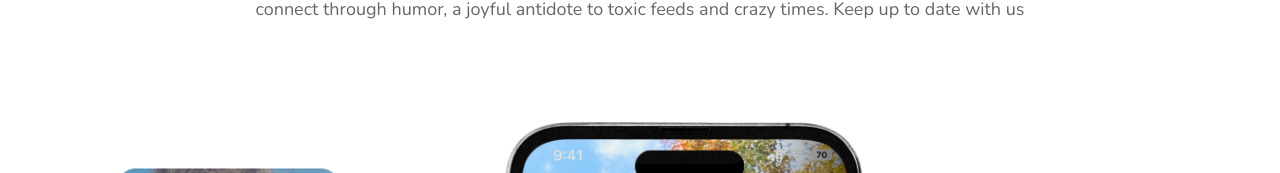
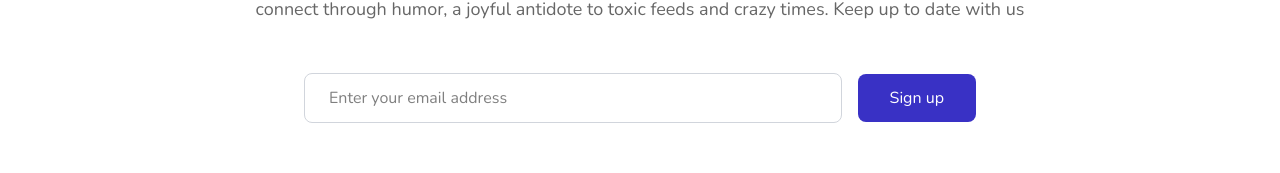
Before and after one commit to Scaleup-Pak/Landing-page-template, a React (Vite) app: page / in a window 1280 px wide. Shown: the part 313-486 px from the top of the page. Built offline with nearby package versions, Linux system fonts and the light colour scheme; no server answers.

Commit message:
fix: Implement email signup form in About component and enhance scroll functionality in Creators component

```diff
--- a/src/components/About.tsx
+++ b/src/components/About.tsx
@@ -1,10 +1,36 @@
 import line from "../assets/line.svg";
 import aboutsec from "../assets/aboutsec.png";
 import about from "../assets/about.png";
+import { useState } from "react";
+import { toast, Toaster } from "sonner";
 
 export function About() {
+  const [email, setEmail] = useState("");
+  const [isSubmitting, setIsSubmitting] = useState(false);
+
+  const handleSubmit = (e: React.FormEvent) => {
+    e.preventDefault();
+
+    if (!email) return;
+
+    setIsSubmitting(true);
+
+    // Simulate API call
+    setTimeout(() => {
+      toast.success("Thank you! You've been added to our waitlist! 🎉", {
+        duration: 4000,
+        style: {
+          fontFamily: "Nunito, sans-serif",
+        }
+      });
+      setEmail("");
+      setIsSubmitting(false);
+    }, 500);
+  };
+
   return (
     <section className="w-full bg-[#FFFFFF] pt-[105px]">
+      <Toaster position="top-center" richColors />
       <div className="w-full px-4 sm:px-6 md:px-8 lg:px-16 xl:px-24 2xl:px-[106px]">
         <div className="max-w-[1440px] mx-auto">
           {/* first section */}
@@ -35,6 +61,29 @@ export function About() {
                 with us
               </p>
             </div>
+
+            {/* Email signup form */}
+            <form id="waitlist-form" onSubmit={handleSubmit} className="flex flex-col sm:flex-row gap-4 justify-center items-center w-full max-w-2xl mx-auto mt-6">
+              <input
+                type="email"
+                value={email}
+                onChange={(e) => setEmail(e.target.value)}
+                placeholder="Enter your email address"
+                required
+                disabled={isSubmitting}
+                className="w-full sm:flex-1 px-6 py-3 rounded-lg border border-gray-300 focus:outline-none focus:border-[#3931C5] disabled:bg-gray-100 disabled:cursor-not-allowed"
+                style={{ fontFamily: "Nunito, sans-serif" }}
+              />
+              <button
+                type="submit"
+                disabled={isSubmitting}
+                className="w-full sm:w-auto cursor-pointer bg-[#3931C5] text-white px-8 py-3 rounded-lg hover:bg-[#2d25a0] transition disabled:opacity-50 disabled:cursor-not-allowed whitespace-nowrap"
+                style={{ fontFamily: "Nunito, sans-serif" }}
+              >
+                {isSubmitting ? "Signing up..." : "Sign up"}
+              </button>
+            </form>
+
           </div>
           {/* image with responsivness for all screens */}
           <div className="flex justify-center mt-[80px]">
--- a/src/components/Creators.tsx
+++ b/src/components/Creators.tsx
@@ -1,15 +1,21 @@
 import iphone from "../assets/iphon.png";
 import EmblaCarousel from "./Carousel";
-import { useNavigate } from "react-router-dom";
 
 export function Creators() {
-  const navigate = useNavigate();
+  const handleScrollToWaitlist = () => {
+    const element = document.querySelector('#waitlist-form');
+    if (element) {
+      const header = document.querySelector('header');
+      const headerHeight = header ? header.offsetHeight : 0;
+      window.scrollTo({ top: (element as HTMLElement).offsetTop - headerHeight - 20, behavior: 'smooth' });
+    }
+  };
+
   return (
     <section className="w-full pt-[105px] mb-4">
       {/* carousel section */}
       <div className="w-full  py-[55px]">
-
-        <EmblaCarousel/>
+        <EmblaCarousel />
       </div>
       <div className="w-full  px-4 sm:px-6 md:px-8 lg:px-16 xl:px-24 2xl:px-[106px]">
         <div className="max-w-[1440px]  mx-auto">
@@ -22,13 +28,13 @@ export function Creators() {
                 Creator Program - The Comedy Economy{" "}
               </h4>
               <p
-                   style={{
-                  color: 'rgba(0, 0, 0, 0.60)',
-                  fontFamily: 'Nunito',
-                  fontSize: '20px',
-                  fontStyle: 'normal',
+                style={{
+                  color: "rgba(0, 0, 0, 0.60)",
+                  fontFamily: "Nunito",
+                  fontSize: "20px",
+                  fontStyle: "normal",
                   fontWeight: 500,
-                  lineHeight: '33.8px',
+                  lineHeight: "33.8px",
                 }}
                 className="text-center md:text-left"
               >
@@ -41,13 +47,13 @@ export function Creators() {
                 advertisers.
               </p>
               <p
-                    style={{
-                  color: 'rgba(0, 0, 0, 0.60)',
-                  fontFamily: 'Nunito',
-                  fontSize: '20px',
-                  fontStyle: 'normal',
+                style={{
+                  color: "rgba(0, 0, 0, 0.60)",
+                  fontFamily: "Nunito",
+                  fontSize: "20px",
+                  fontStyle: "normal",
                   fontWeight: 500,
-                  lineHeight: '33.8px',
+                  lineHeight: "33.8px",
                 }}
                 className="text-center md:text-left"
               >
@@ -92,10 +98,10 @@ export function Creators() {
                     {/* button */}
                     <div className="flex justify-center lg:justify-start mb-6">
                       <button
-                        onClick={() => navigate('/waitlist')}
-                        className="bg-[#3931C5] text-white cursor-pointer  px-6 py-3 rounded-[11px] transition"
+                        onClick={handleScrollToWaitlist}
+                        className="bg-[#3931C5] text-white cursor-pointer  px-6 py-3 rounded-[11px] transition hover:bg-[#2d25a0]"
                       >
-                 Explore App
+                        Explore App
                       </button>
                     </div>
                   </div>
--- a/src/pages/WaitlistPage.tsx
+++ b/src/pages/WaitlistPage.tsx
@@ -149,7 +149,7 @@ export function WaitlistPage() {
               <button
                 type="submit"
                 disabled={isSubmitting}
-                className="w-full sm:w-auto bg-[#3931C5] text-white px-8 py-3 rounded-lg hover:bg-[#2d25a0] transition disabled:opacity-50 disabled:cursor-not-allowed"
+                className="w-full sm:w-auto cursor-pointer bg-[#3931C5] text-white px-8 py-3 rounded-lg hover:bg-[#2d25a0] transition disabled:opacity-50 disabled:cursor-not-allowed"
                 style={{ fontFamily: "Nunito, sans-serif" }}
               >
                 {isSubmitting ? "Signing up..." : "Sign up"}
```
